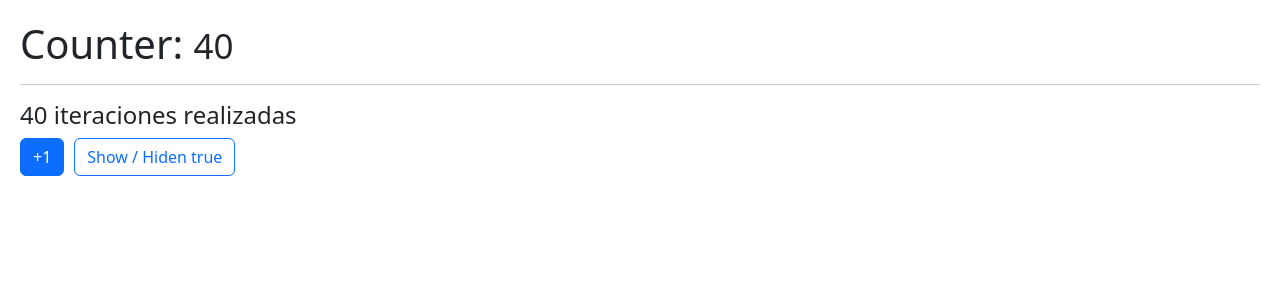
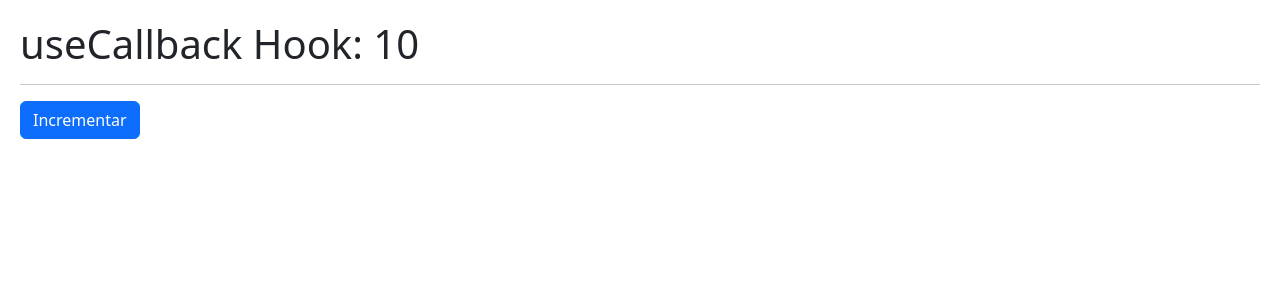
Before and after one commit to DevRubio/React-De-cero-a-experto---Hooks-y-MERN, a React (Vite) app in the folder hook-app/: page / in a window 1280 px wide. Shown: the top 300 px of the page. Built offline with nearby package versions, Linux system fonts and the light colour scheme.

Commit message:
(ADD) Se agrega usp para el hook useCallback

```diff
--- /dev/null
+++ b/hook-app/src/06-memos/CallbackHook.jsx
@@ -0,0 +1,27 @@
+import React, { useCallback, useState } from 'react'
+import { ShowIncrement } from './ShowIncrement'
+
+export const CallbackHook = () => {
+    const [counter, setcounter] = useState(10)
+
+    const incrementFather = useCallback(
+      (value) => {
+        //setcounter(counter + 1)
+        setcounter((counter) => counter + value)
+      },
+      [],
+    )
+
+
+/*     const incrementFather = () =>{
+        setcounter(counter +1)
+    } */
+
+  return (
+    <>
+        <h1>useCallback Hook: {counter}</h1>
+        <hr/>
+        <ShowIncrement increment={incrementFather} />
+    </>
+  )
+}
--- /dev/null
+++ b/hook-app/src/06-memos/ShowIncrement.jsx
@@ -0,0 +1,10 @@
+
+export const ShowIncrement = ({increment}) => {
+    console.log("ME volvi a generar 😑")
+  return (
+    <button
+        className="btn btn-primary"
+        onClick={()=>increment(5)}
+    >Incrementar</button>
+  )
+}
--- a/hook-app/src/main.jsx
+++ b/hook-app/src/main.jsx
@@ -10,6 +10,7 @@ import { MultipleCustomHooks } from './examples/MultipleCustomHooks'
 import { FocusScreen } from './04-useRef/FocusScreen'
 import { Memorize } from './06-memos/Memorize'
 import { MemoHook } from './06-memos/MemoHook'
+import { CallbackHook } from './06-memos/CallbackHook'
 
 
 ReactDOM.createRoot(document.getElementById('root')).render(
@@ -22,6 +23,7 @@ ReactDOM.createRoot(document.getElementById('root')).render(
     //<MultipleCustomHooks/>
     //<FocusScreen/>
     //<Memorize/>
-    <MemoHook/>
+    //<MemoHook/>
+    <CallbackHook/>
   //</React.StrictMode>,
 )
```
